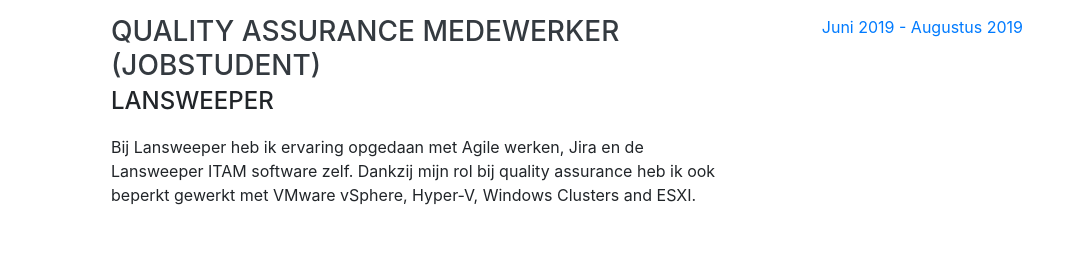
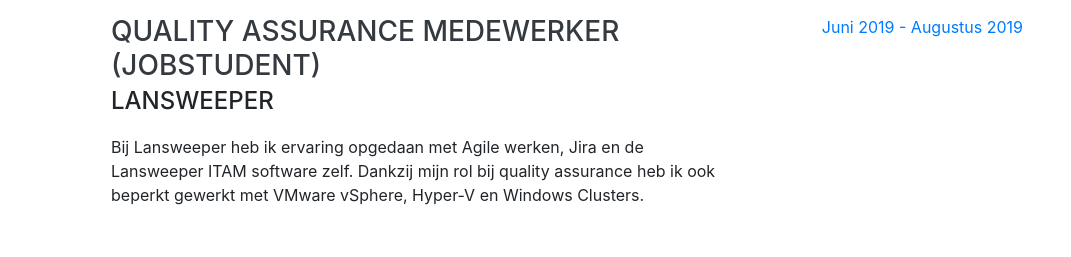
Before and after one commit to YordiDR/YordiDR.github.io, a website with bundled scripts: page index.html in a window 1280 px wide. Shown: the part 920-1177 px from the top of the page, without its empty margins (209-1280 px from the left). Built offline with nearby package versions, Linux system fonts and the light colour scheme; a web font is replaced by a local one.

Commit message:
Update index.html vSphere, ESXI typo

```diff
--- a/index.html
+++ b/index.html
@@ -92,7 +92,7 @@
               <h3 class="mb-0">Quality Assurance medewerker (jobstudent)</h3>
               <div class="subheading mb-3">Lansweeper</div>
               <p>Bij Lansweeper heb ik ervaring opgedaan met Agile werken, Jira en de Lansweeper ITAM software zelf.
-              Dankzij mijn rol bij quality assurance heb ik ook beperkt gewerkt met VMware vSphere, Hyper-V, Windows Clusters and ESXI.
+              Dankzij mijn rol bij quality assurance heb ik ook beperkt gewerkt met VMware vSphere, Hyper-V en Windows Clusters.
               </p>
             </div>
             <div class="resume-date text-md-right">
```
